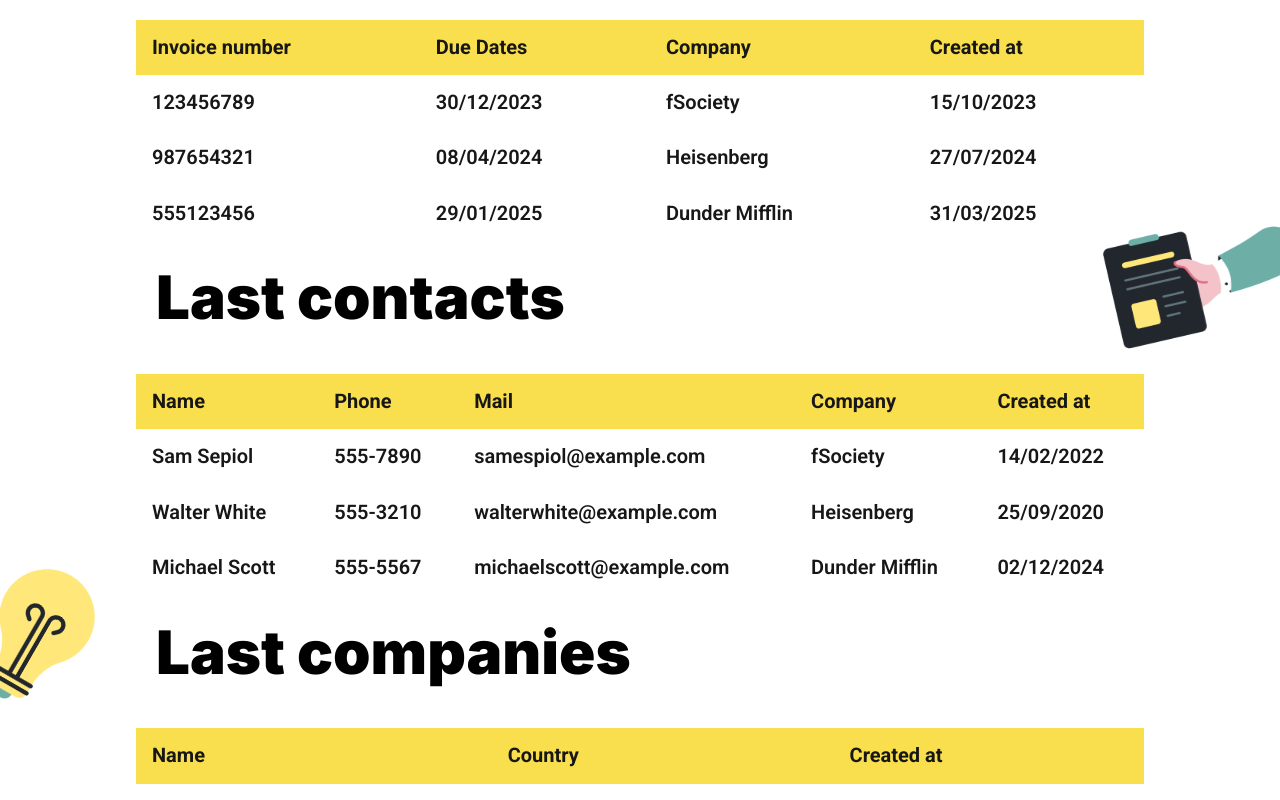
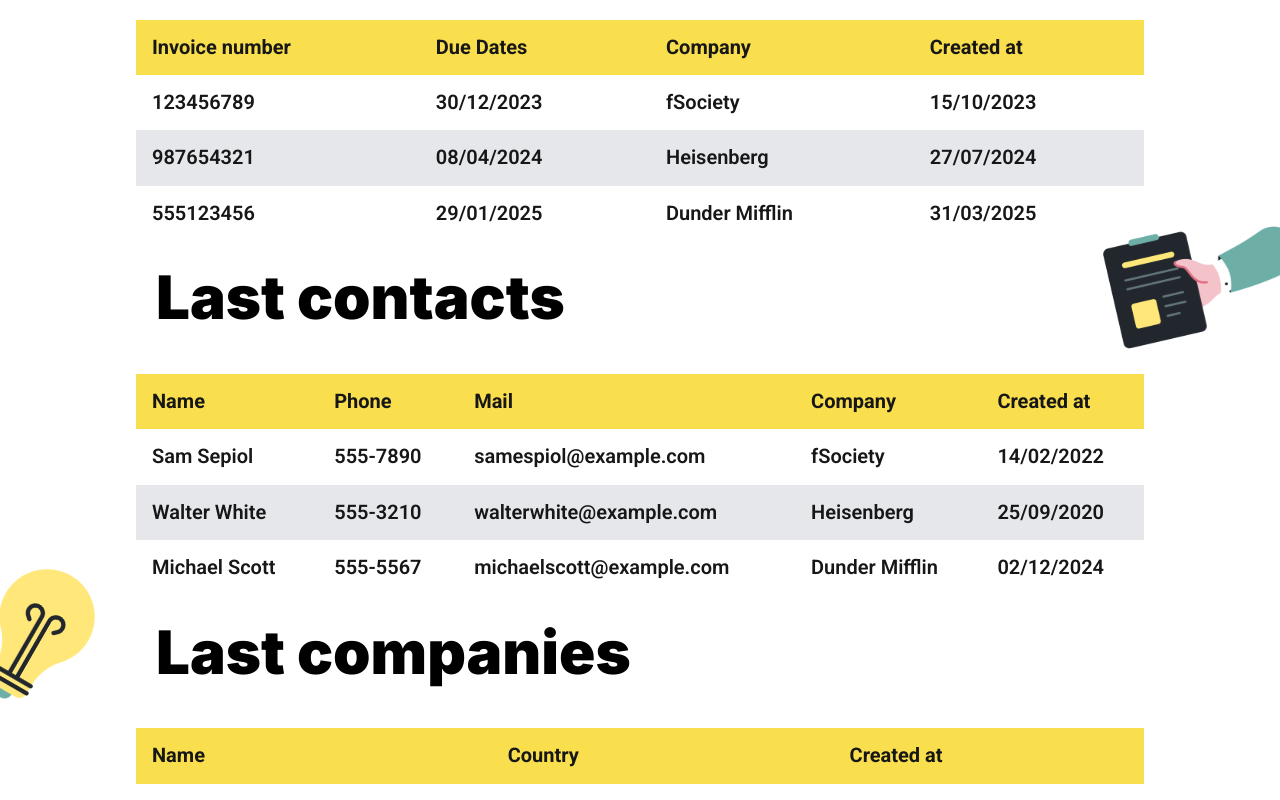
Before and after one commit to sam-sepiol1/cogip-client, a Next.js app: page / in a window 1280 px wide. Shown: the part 900-1700 px from the top of the page. Built offline with nearby package versions, Linux system fonts and the light colour scheme.

Commit message:
Changed row colors for tables

```diff
--- a/app/components/DatasDisplayer.tsx
+++ b/app/components/DatasDisplayer.tsx
@@ -54,8 +54,8 @@ export default function DatasDisplayer<T extends { id: number }>({title, data, c
                 </tr>
                 </thead>
                 <tbody className="fontDataTable">
-                {filteredData.slice(0, limit || filteredData.length).map((item) => (
-                    <tr key={item.id} className="bg-white">
+                {filteredData.slice(0, limit || filteredData.length).map((item, index) => (
+                    <tr key={item.id} className={index % 2 === 0 ? "bg-white" : "bg-gray-200"}>
                         {columns.map((col) => (
                             <td key={String(col.key)} className="p-4">{String(item[col.key])}</td>
                         ))}
```
